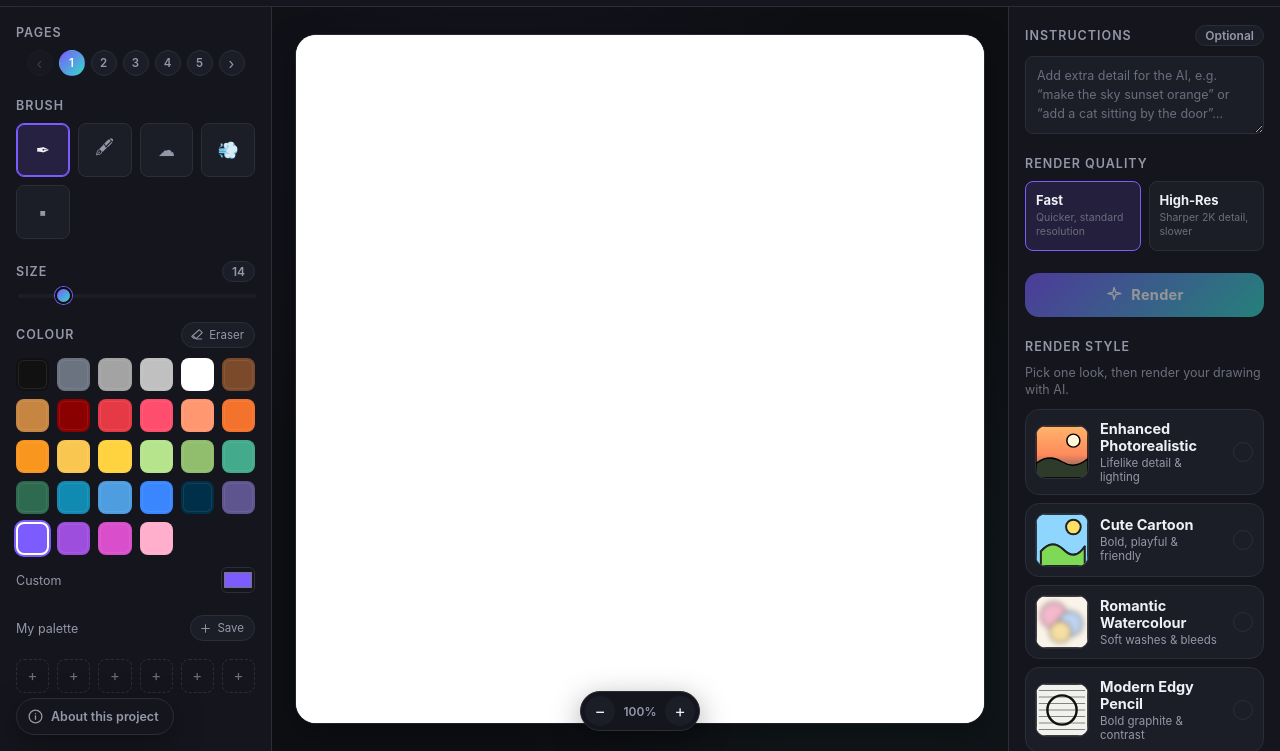
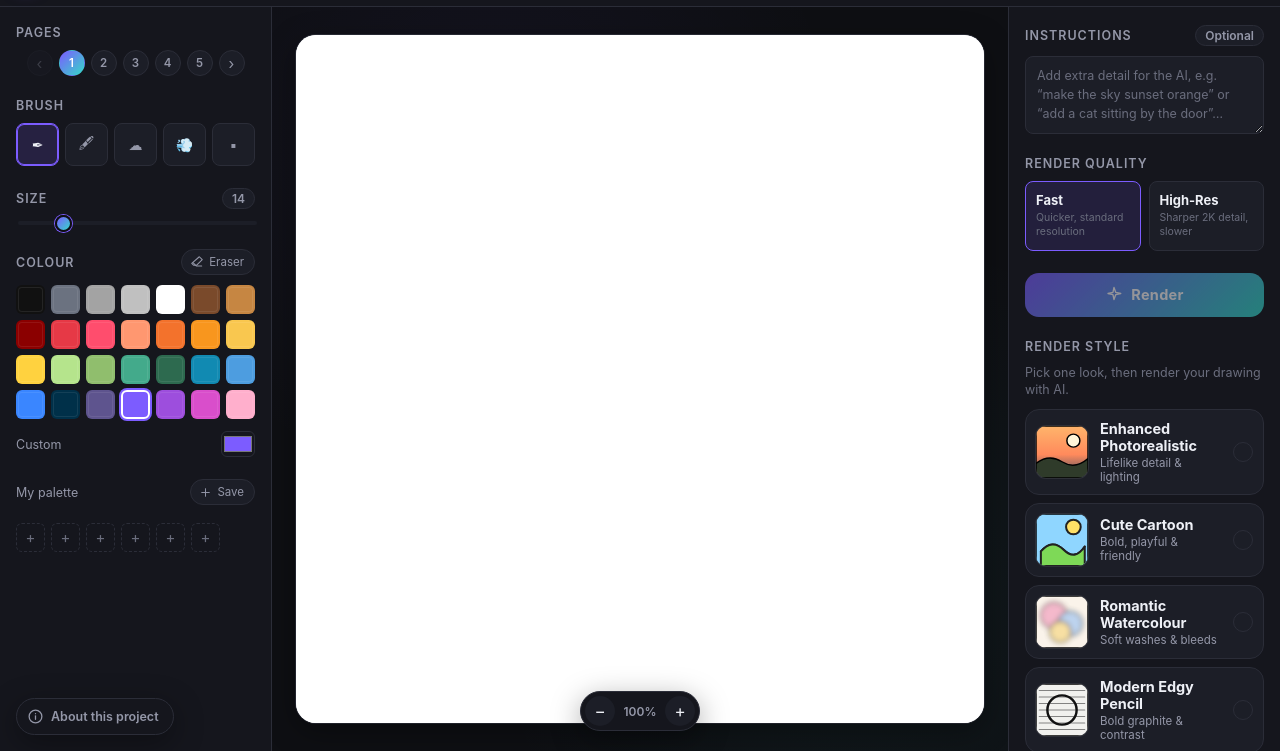
Before and after one commit to laurensderks/imagineAI, a website: page public/index.html in a window 1280 px wide. Shown: the part 49-800 px from the top of the page. Drawn offline with Linux system fonts and the light colour scheme.

Commit message:
Compact left panel: smaller swatches and brush tiles
- Brush grid to 5 columns so all brushes fit one row; smaller glyph.
- Colour swatches to 7 per row with tighter gap/radius (4 rows for 28).
- Add overflow-x: hidden to the panel to prevent any sideways swipe on
  narrow tablet panels.

```diff
--- a/public/css/style.css
+++ b/public/css/style.css
@@ -140,6 +140,7 @@ svg {
 .panel-scroll {
   height: 100%;
   overflow-y: auto;
+  overflow-x: hidden;
   padding: 18px 16px 24px;
   display: flex;
   flex-direction: column;
@@ -232,8 +233,8 @@ svg {
  * ---------------------------------------------------------------- */
 .brush-grid {
   display: grid;
-  grid-template-columns: repeat(4, 1fr);
-  gap: 8px;
+  grid-template-columns: repeat(5, 1fr);
+  gap: 6px;
 }
 
 .brush-btn {
@@ -246,7 +247,7 @@ svg {
   align-items: center;
   justify-content: center;
   cursor: pointer;
-  font-size: 17px;
+  font-size: 14px;
   transition: all 0.15s ease;
   position: relative;
 }
@@ -289,12 +290,12 @@ input[type="range"]::-moz-range-thumb {
 /* swatches */
 .swatch-grid {
   display: grid;
-  grid-template-columns: repeat(6, 1fr);
-  gap: 8px;
+  grid-template-columns: repeat(7, 1fr);
+  gap: 6px;
 }
 .swatch {
   aspect-ratio: 1;
-  border-radius: 8px;
+  border-radius: 6px;
   cursor: pointer;
   border: 2px solid transparent;
   box-shadow: inset 0 0 0 1px rgba(255, 255, 255, 0.08);
```
